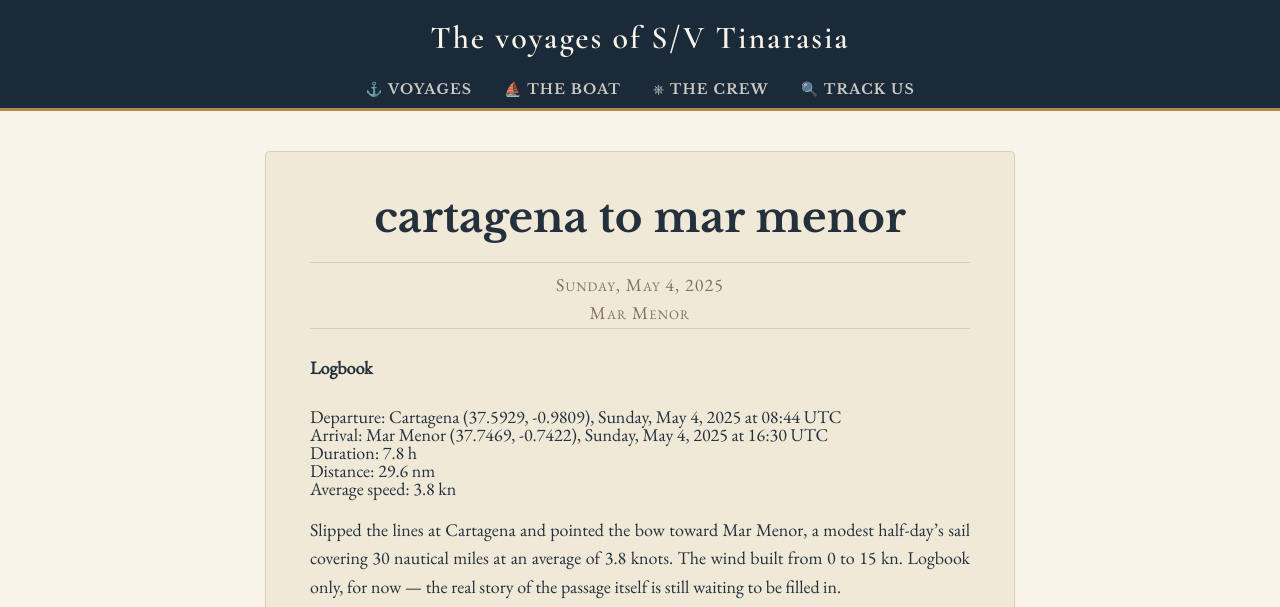
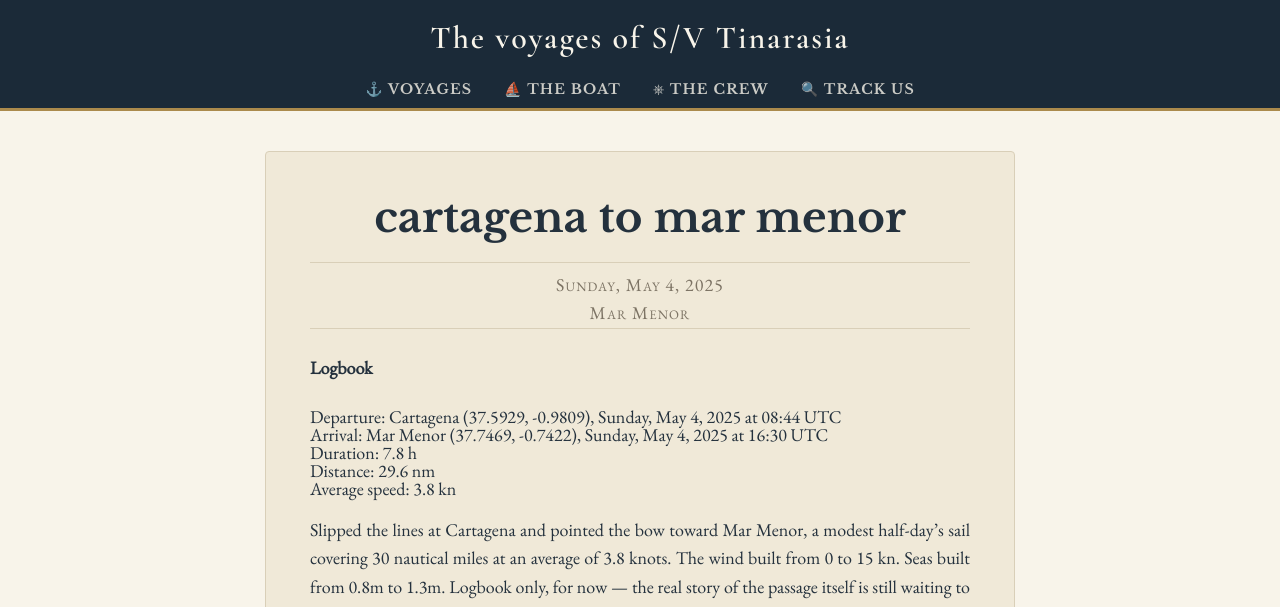
Before and after one commit to tinarasia/sailing-web, a Jekyll site: the page built from _posts/2025-05-04-cartagena-to-mar-menor.md, in a window 1280 px wide, cut to the strip 0-607 px from the top of the page. Built offline with Jekyll 4.4.1, drawn with Linux system fonts in a browser that asks for light colours; some of the changed text lies outside the part shown.

Commit message:
Add historical wave/swell data to trip logbook narratives
Pull hourly wave height and swell (height/period/direction) from
Open-Meteo's marine archive API alongside the existing wind data, noting
significant sea-state changes (seas building/easing by 0.3m+, or a
notable 1m+/7s+ groundswell) the same way wind changes are noted — real
sourced data, silent when nothing stands out. 4 of the 26 trips had a
significant enough change to mention.

```diff
--- a/_posts/2025-05-04-cartagena-to-mar-menor.md
+++ b/_posts/2025-05-04-cartagena-to-mar-menor.md
@@ -15,6 +15,6 @@ permalink: /2025/05/04/cartagena-to-mar-menor/
 - Distance: 29.6 nm
 - Average speed: 3.8 kn
 
-Slipped the lines at Cartagena and pointed the bow toward Mar Menor, a modest half-day's sail covering 30 nautical miles at an average of 3.8 knots. The wind built from 0 to 15 kn. Logbook only, for now — the real story of the passage itself is still waiting to be filled in.
+Slipped the lines at Cartagena and pointed the bow toward Mar Menor, a modest half-day's sail covering 30 nautical miles at an average of 3.8 knots. The wind built from 0 to 15 kn. Seas built from 0.8m to 1.3m. Logbook only, for now — the real story of the passage itself is still waiting to be filled in.
 
 ![Track from Cartagena to Mar Menor](/img/tracks/trip08-cartagena-to-mar-menor.png){: width="256" style="display:block; margin-left:auto; margin-right:auto"}
```
Also changed, not shown: _posts/2025-04-22-almerimar-to-los-escullos.md (+1 -1 lines), _posts/2025-04-28-aguilas-to-cala-cerrada.md (+1 -1 lines), _posts/2025-06-09-port-de-soller-to-sant-carles-de-la-rapita.md (+1 -1 lines).
